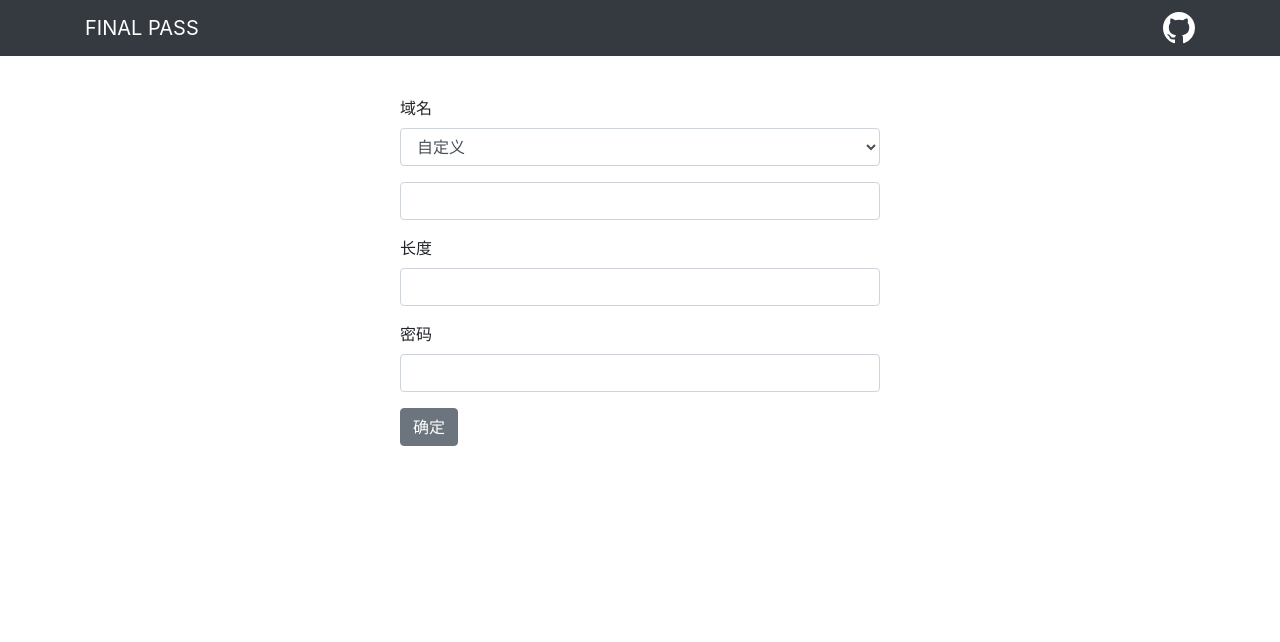
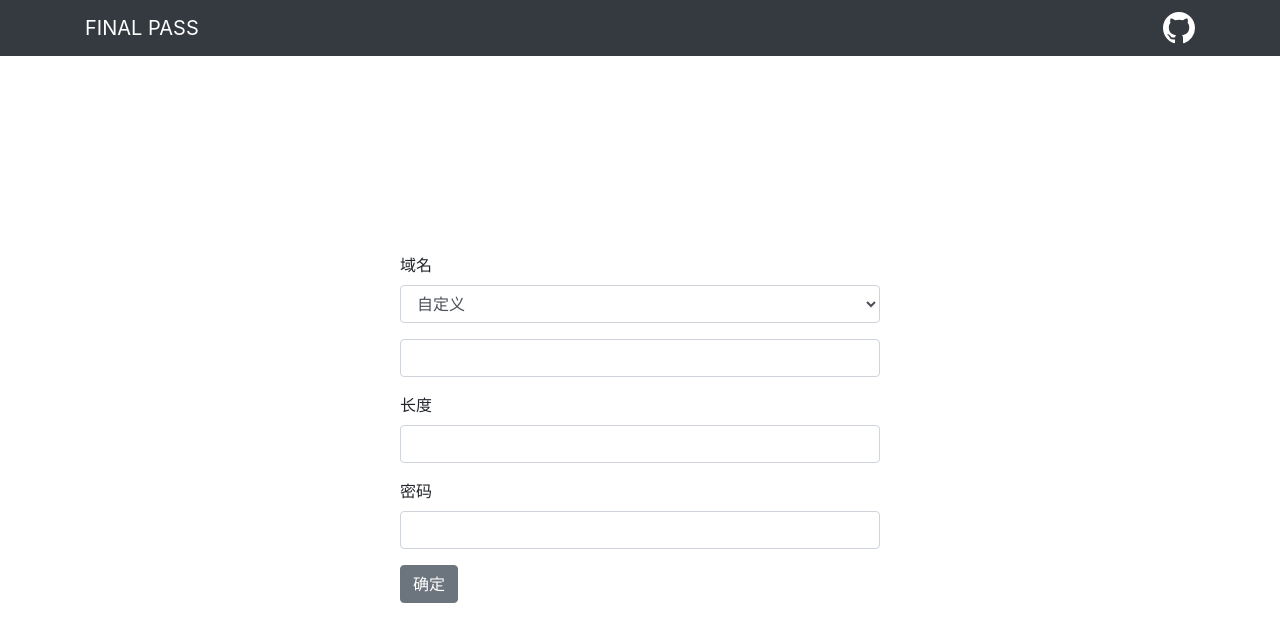
Before and after one commit to fpass/fpass, a React (Create React App) app: page / in a window 1280 px wide. Shown: the top 642 px of the page. Built offline with nearby package versions, Linux system fonts and the light colour scheme; the HTML template or start-up script is replaced by a standard one.

Commit message:
表单居中；路径修改

```diff
--- a/src/page/Home.js
+++ b/src/page/Home.js
@@ -18,9 +18,16 @@ import rules from '../common/rules'
 import encrypt from '../common/encrypt'
 import scrollIntoView from '../common/scrollIntoView'
 
+const Wrapper = styled(Container)`
+  min-height: calc(100vh - 56px);
+  display: flex;
+  align-items: center;
+  justify-content: center;
+`
+
 const PassForm = styled(Form)`
   max-width: 480px;
-  margin: 0 auto;
+  width: 100%;
   padding: 40px 0;
 `
 
@@ -46,7 +53,7 @@ export default class Home extends Component {
   render() {
     const { selected, modal } = this.state
     return (
-      <Container>
+      <Wrapper>
         <PassForm ref="passForm">
           <FormGroup>
             <Label>域名</Label>
@@ -90,7 +97,7 @@ export default class Home extends Component {
             </Button>
           </ModalFooter>
         </Modal>
-      </Container>
+      </Wrapper>
     )
   }
 
```
Also changed, not shown: public/manifest.json.
